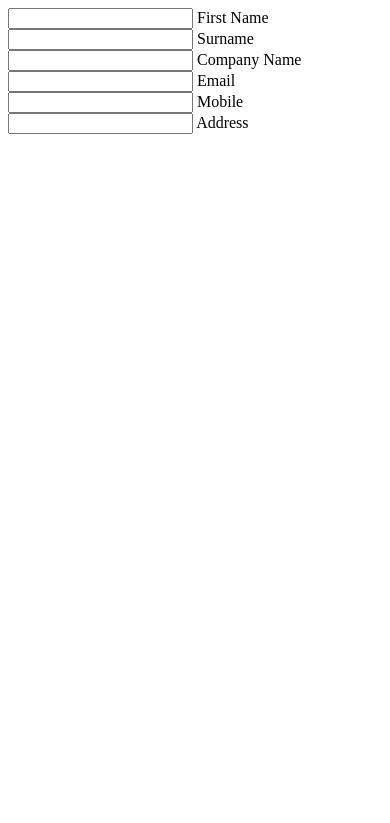
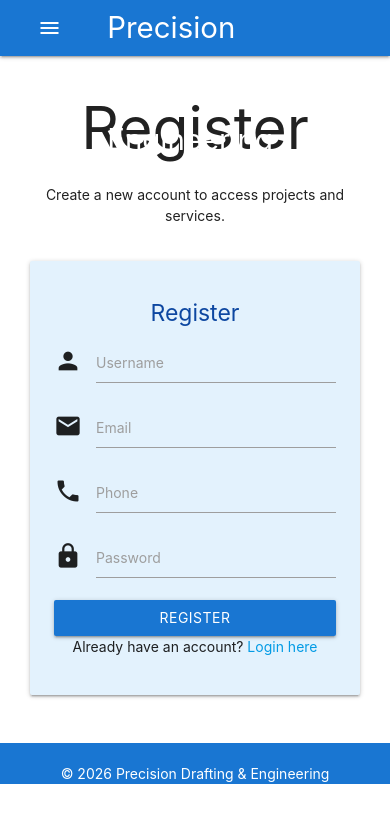
Before and after one commit to Robertas-Cyberattack/MP3, a Flask app: page /register in a window 390 px wide. Shown: the top 823 px of the page. Run offline with Flask 3, Linux system fonts and the light colour scheme; some libraries are stand-ins or nearby versions.

Commit message:
Register responsiveness improved

```diff
--- a/templates/register.html
+++ b/templates/register.html
@@ -1,29 +1,60 @@
-<div class="input-field">
-  <input name="first_name" type="text" required>
-  <label>First Name</label>
+{% extends "base.html" %}
+{% block content %}
+
+<!-- REGISTER PAGE HERO -->
+<div class="hero center-align">
+  <h1>Register</h1>
+  <p>Create a new account to access projects and services.</p>
 </div>
 
+<!-- REGISTER FORM SECTION -->
+<div class="section">
+  <div class="row">
+    <form class="col s12 m6 offset-m3" method="POST" action="{{ url_for('register') }}">
+      <div class="card-panel blue lighten-5">
+
+        <!-- Form title -->
+        <h5 class="center blue-text text-darken-4">Register</h5>
+
+        <!-- Username -->
         <div class="input-field">
-  <input name="last_name" type="text" required>
-  <label>Surname</label>
+          <i class="material-icons prefix">person</i>
+          <input id="username" name="username" type="text" required>
+          <label for="username">Username</label>
         </div>
 
+        <!-- Email -->
         <div class="input-field">
-  <input name="company" type="text">
-  <label>Company Name</label>
+          <i class="material-icons prefix">email</i>
+          <input id="email" name="email" type="email" required>
+          <label for="email">Email</label>
         </div>
 
+        <!-- Phone -->
         <div class="input-field">
-  <input name="email" type="email" required>
-  <label>Email</label>
+          <i class="material-icons prefix">phone</i>
+          <input id="phone" name="phone" type="text">
+          <label for="phone">Phone</label>
         </div>
 
+        <!-- Password -->
         <div class="input-field">
-  <input name="phone" type="text" required>
-  <label>Mobile</label>
+          <i class="material-icons prefix">lock</i>
+          <input id="password" name="password" type="password" required>
+          <label for="password">Password</label>
         </div>
 
-<div class="input-field">
-  <input name="address" type="text">
-  <label>Address</label>
+        <!-- Submit button -->
+        <button class="btn blue darken-2 col s12" type="submit">Register</button>
+
+        <!-- Optional link -->
+        <div class="center-align" style="margin-top: 20px;">
+          <p>Already have an account? <a href="{{ url_for('login') }}">Login here</a></p>
         </div>
+
+      </div>
+    </form>
+  </div>
+</div>
+
+{% endblock %}
```
Lines whose indentation alone changed are shown as unchanged.
